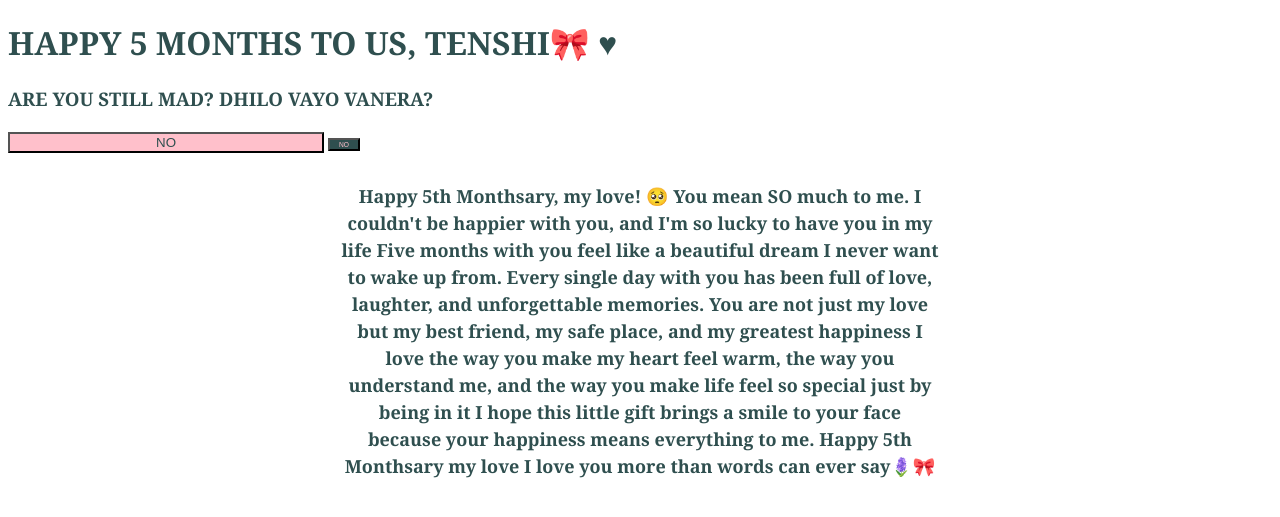
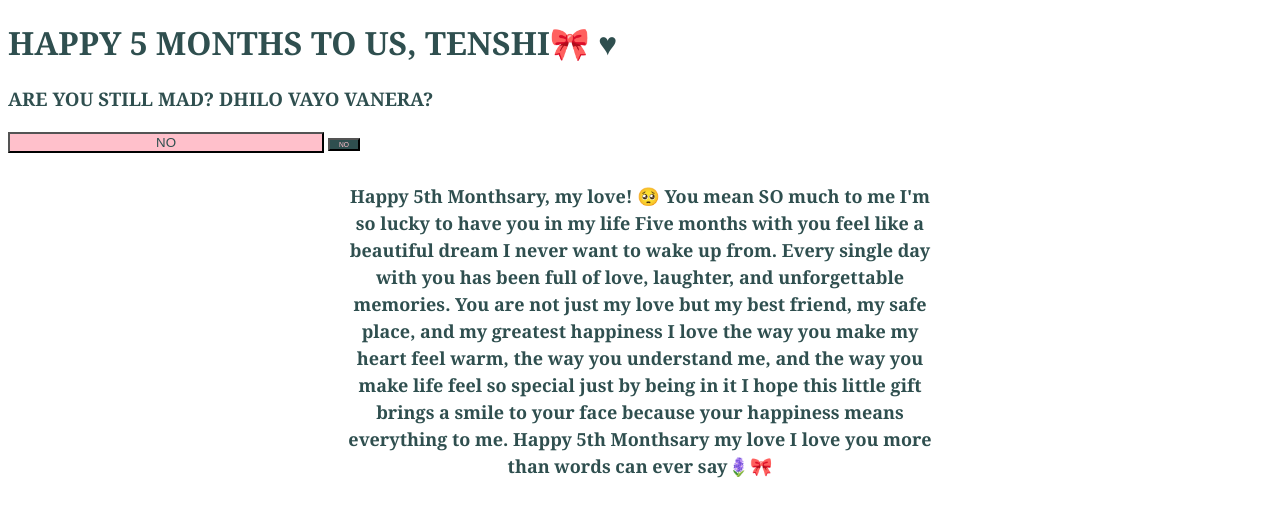
Before and after one commit to Tobio099/Lov, a plain HTML site: page index.html in a window 1280 px wide. Shown: the top 517 px of the page. Drawn offline with Linux system fonts and the light colour scheme.

Commit message:
Update index.html

```diff
--- a/index.html
+++ b/index.html
@@ -18,8 +18,8 @@
     <div class="message-box" style="text-align: center; margin: 30px auto; max-width: 600px;">
         <h3>
             Happy 5th Monthsary, my love! 🥺
-            You mean SO much to me. I couldn't be happier with you,
-            and I'm so lucky to have you in my life Five months with you feel like a beautiful dream I never want to wake up from.
+            You mean SO much to me
+            I'm so lucky to have you in my life Five months with you feel like a beautiful dream I never want to wake up from.
             Every single day with you has been full of love, laughter, and unforgettable memories.
             You are not just my love but my best friend, my safe place, and my greatest happiness
             I love the way you make my heart feel warm, the way you understand me,
```
